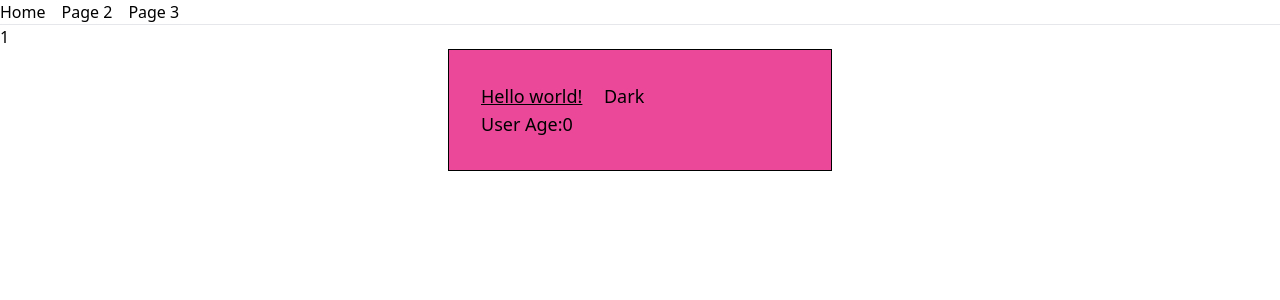
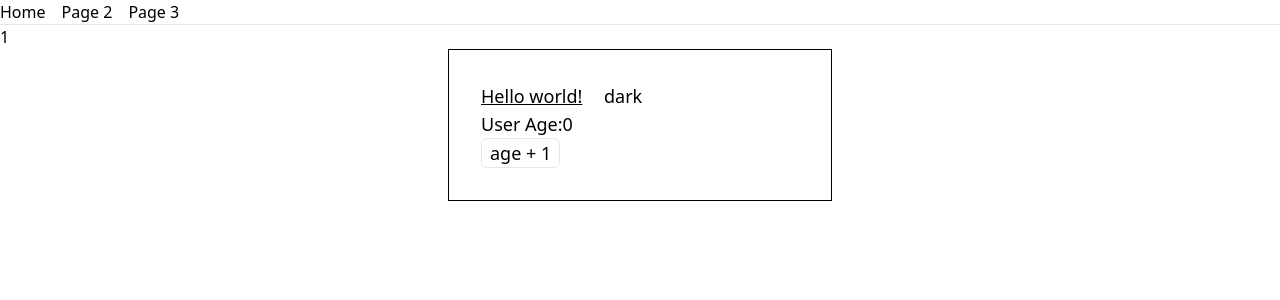
Before and after one commit to heycn/react-starter, a React (Vite) app: page /#/ in a window 1280 px wide. Shown: the top 300 px of the page. Built offline with nearby package versions, Linux system fonts and the light colour scheme; some icons are missing.

Commit message:
doesn't reset theme mode when refreshing the page

```diff
--- a/src/App.tsx
+++ b/src/App.tsx
@@ -1,29 +1,32 @@
+import { useTheme } from '@/hooks/theme_mode'
+import { useUserStore } from '@/stores/user_store'
 import { Icon } from '@/components/shared/icon'
-import { useUserStore } from '@/stores/user_store'
 
 export const App: React.FC = () => {
   const { user, updateUser } = useUserStore()
-  const onClick = () => {
-    document.documentElement.classList.toggle('dark')
-  }
+  const [color, toggleTheme] = useTheme()
+
   const onClickAge = () => {
     updateUser({ age: user.age + 1 })
   }
 
   return (
-    <div className="bg-pink-500 border border-black text-lg p-8 w-96 m-auto dark:bg-black dark:text-white dark:border-white">
-      <div className="underline ">
+    <div className="bg-light border border-black text-lg p-8 w-96 m-auto
+     dark:bg-dark dark:text-white dark:border-white"
+    >
+      <div className="underline">
         Hello world!
         <Icon
           className="dark:text-blue-500 w-[1.2em] h-[1.2em] text-gray-500"
           icon="bi:bag-heart-fill"
         />
-        <button onClick={onClick}>Dark</button>
+        <button onClick={toggleTheme}>{color}</button>
       </div>
       <div>
         User Age:
-        <button onClick={onClickAge}>{user.age}</button>
+        {user.age}
       </div>
+      <button onClick={onClickAge} className="border rounded-md px-2">age + 1</button>
     </div>
   )
 }
--- /dev/null
+++ b/src/hooks/theme_mode.tsx
@@ -0,0 +1,19 @@
+import { useEffect, useState } from 'react'
+
+export const useTheme: () => [string, () => void] = () => {
+  const [themeMode, setTheme] = useState(localStorage.getItem('theme') || 'light')
+  const color = themeMode === 'dark' ? 'light' : 'dark'
+
+  const toggleTheme = () => {
+    setTheme(color)
+    localStorage.setItem('theme', color)
+  }
+
+  useEffect(() => {
+    const classList = document.documentElement.classList
+    classList.add(themeMode)
+    classList.remove(color)
+  }, [themeMode])
+
+  return [color, toggleTheme]
+}
--- a/src/main.tsx
+++ b/src/main.tsx
@@ -9,8 +9,8 @@ const div = document.getElementById('root')!
 const app = ReactDOM.createRoot(div)
 
 app.render(
-  <React.StrictMode>
+  <React.Fragment>
     <RouterProvider router={router} />
     <App />
-  </React.StrictMode>,
+  </React.Fragment>,
 )
```
